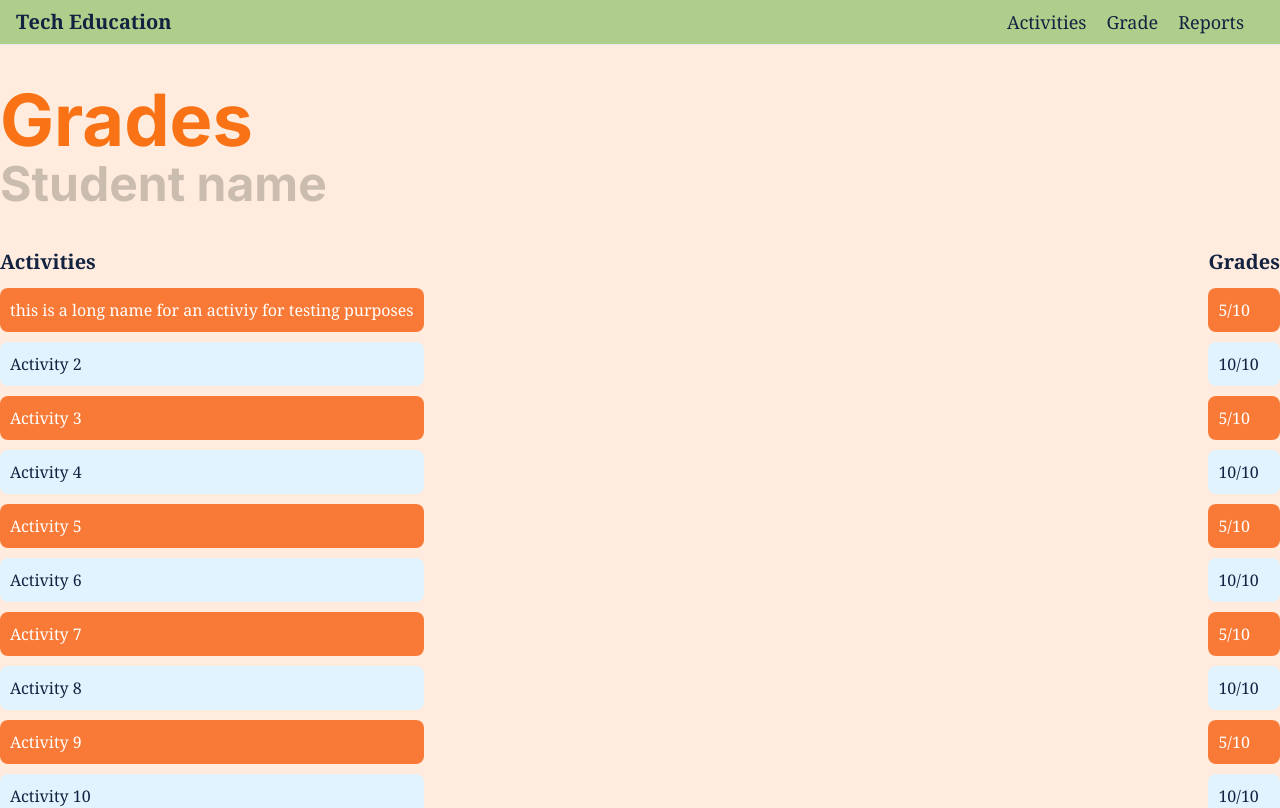
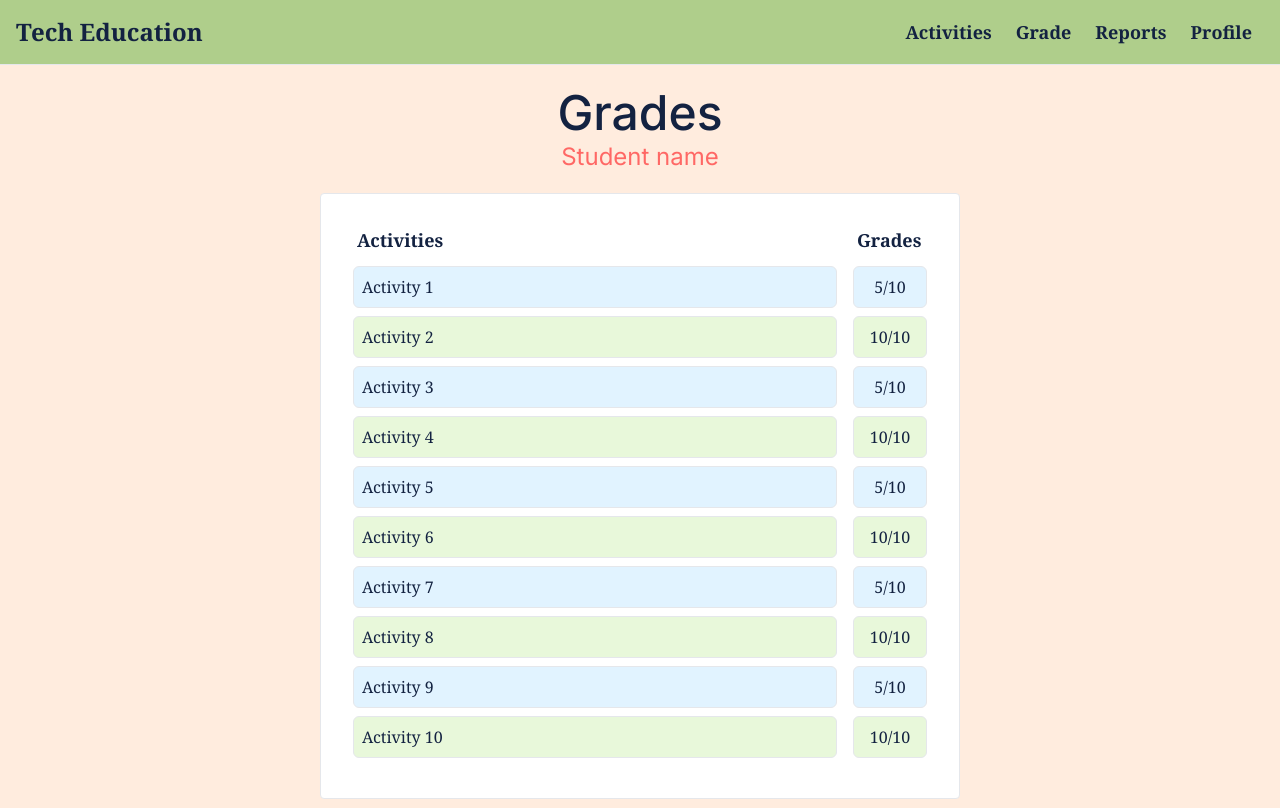
Before and after one commit to ExzyELI/tech-education, a Next.js app: page / in a window 1280 px wide. Shown: the top 808 px of the page. Built offline with nearby package versions, Linux system fonts and the light colour scheme.

Commit message:
Deleted .css file and converted it to tailwind and next.js. Updated UI colors to be more cohesive with the current theme. Fixed the navbar and footer as well.

```diff
--- a/src/app/ActivityScroll.css
+++ /dev/null
@@ -1,26 +0,0 @@
-    /* Styling for activity and grade boxes */
-  .activity-box,
-  .grade-box {
-    padding: 10px;
-    border-radius: 8px;
-    margin-bottom: 10px;
-  }
-
-  .activity-box:nth-child(odd) {
-    background-color: #f87a36; /* orange from sign up for odd activities */
-    color: #ffffff; /* white text for odd font color */
-  }
-
-  .activity-box:nth-child(even) {
-    background-color: #e1f3ff; /* sky blue for even activities */
-
-  }
-
-  .grade-box:nth-child(odd) {
-    background-color: #f87a36; /* orange from sign up for odd grades */
-    color: #ffffff; /* white text for odd font color */
-  }
-
-  .grade-box:nth-child(even) {
-    background-color: #e1f3ff; /* sky blue for even grades */
-  }
--- a/src/app/page.tsx
+++ b/src/app/page.tsx
@@ -1,72 +1,128 @@
-import Image from "next/image";
-import "./ActivityScroll.css"
 export default function Home() {
   return (
-    <div className="flex flex-col min-h-screen bg-[#ffecde]">
-      <header className="gradient font-family: font-serif leading-normal tracking-normal text-[#132241]">
-        <div className="fixed start-0 top-0 z-20 w-full border-b border-gray-200 bg-[#afce8b] flex justify-between items-center px-4 py-2">
-          <h1 className="cursor-pointer text-xl font-bold hover:text-2xl transition-all duration-800 ">Tech Education</h1>
-          <div className="flex text-lg">
-            <label className="mr-5 cursor-pointer transition-all duration-500 transform hover:-translate-y-1 hover:bg-orange-500 hover:text-white hover:p-1 hover:rounded">Activities</label>
-            <label className="mr-5 cursor-pointer transition-all duration-500 transform hover:-translate-y-1 hover:bg-orange-500 hover:text-white hover:p-1 hover:rounded">Grade</label>
-            <label className="mr-5 cursor-pointer transition-all duration-500 transform hover:-translate-y-1 hover:bg-orange-500 hover:text-white hover:p-1 hover:rounded">Reports</label>
+    <div className="flex min-h-screen flex-col bg-[#ffecde] text-[#132241]">
+      {/*navbar begins */}
+      <nav className="sticky w-full border-b border-gray-200 bg-[#afce8b]">
+        <header className="font-family: font-serif leading-normal tracking-normal">
+          <div className="mx-auto flex max-w-screen-xl flex-wrap items-center justify-between p-4">
+            <span className="self-center whitespace-nowrap text-2xl font-semibold">
+              Tech Education
+            </span>
+            {/* tabs */}
+            <div className="flex space-x-3 md:order-2 md:space-x-0 rtl:space-x-reverse">
+              <nav className="text-2lg">
+                <a
+                  href="#"
+                  className="cursor-pointer px-3 text-lg font-semibold hover:text-[#ffe08d]"
+                >
+                  Activities
+                </a>
+                <a
+                  href="#"
+                  className="cursor-pointer px-3 text-lg font-semibold hover:text-[#ffe08d]"
+                >
+                  Grade
+                </a>
+                <a
+                  href="#"
+                  className="cursor-pointer px-3 text-lg font-semibold hover:text-[#ffe08d]"
+                >
+                  Reports
+                </a>
+                <a
+                  href="#"
+                  className="cursor-pointer px-3 text-lg font-semibold hover:text-[#ffe08d]"
+                >
+                  Profile
+                </a>
+              </nav>
+            </div>
           </div>
-        </div>
-      </header>
+        </header>
+      </nav>
+      {/* navbar ends */}
 
-
-      <section className="container mx-auto py-20">
-        <h1 className="text-orange-500 text-7xl font-bold py-1">Grades</h1>
-        <h2 className="text-black opacity-20 text-5xl font-bold">Student name</h2>
-        <div className="flex justify-between mt-10">
-          <div className="gradient font-family: font-serif leading-normal tracking-normal text-[#132241]">
-            <h3 className="text-xl font-semibold mb-3">Activities</h3>
-
-            <ul>
-              {/* Activity colors for odds and evens*/}
-              <div className="activity-box">this is a long name for an activiy for testing purposes</div>
-              <div className="activity-box">Activity 2</div>
-              <div className="activity-box">Activity 3</div>
-              <div className="activity-box">Activity 4</div>
-              <div className="activity-box">Activity 5</div>
-              <div className="activity-box">Activity 6</div>
-              <div className="activity-box">Activity 7</div>
-              <div className="activity-box">Activity 8</div>
-              <div className="activity-box">Activity 9</div>
-              <div className="activity-box">Activity 10</div>
+      <section className="container mx-auto w-full py-5">
+        <h1 className="items-center py-1 text-center text-5xl font-medium">
+          Grades
+        </h1>
+        <h2 className="font-sm items-center text-center text-2xl text-[#ff6865]">
+          Student name
+        </h2>
+        <div className="mx-auto mb-10 mt-5 flex w-1/2 items-center justify-center rounded border bg-white p-8">
+          <div className="gradient font-family: font-serif leading-normal tracking-normal">
+            <h3 className="mb-3 ml-3 text-lg font-semibold">Activities</h3>
+            <ul className="w-[500px]">
+              {/* array for activity colors for odds and evens */}
+              {Array(10)
+                .fill(true)
+                .map((_, index) => {
+                  if (index % 2 == 0) {
+                    return (
+                      <div
+                        key={index}
+                        className="m-2 rounded-md border bg-[#e1f3ff] p-2"
+                      >
+                        Activity {index + 1}
+                      </div>
+                    );
+                  } else {
+                    return (
+                      <div
+                        key={index}
+                        className="m-2 rounded-md border bg-[#e8f8da] p-2"
+                      >
+                        Activity {index + 1}
+                      </div>
+                    );
+                  }
+                })}
             </ul>
           </div>
+
           <div className="gradient font-family: font-serif leading-normal tracking-normal text-[#132241]">
-            <h3 className="text-xl font-semibold mb-3">Grades</h3>
-            <ul>
-              {/* Wrap each grade in a div with a custom class */}
-              <div className="grade-box">5/10</div>
-              <div className="grade-box">10/10</div>
-              <div className="grade-box">5/10</div>
-              <div className="grade-box">10/10</div>
-              <div className="grade-box">5/10</div>
-              <div className="grade-box">10/10</div>
-              <div className="grade-box">5/10</div>
-              <div className="grade-box">10/10</div>
-              <div className="grade-box">5/10</div>
-              <div className="grade-box">10/10</div>
-
+            <h3 className="mb-3 ml-3 text-left text-lg font-semibold">
+              Grades
+            </h3>
+            <ul className="w-[90px]">
+              {/* array for grades to have a different color for odds and evens */}
+              {Array(10)
+                .fill(true)
+                .map((_, index) => {
+                  if (index % 2 == 0) {
+                    return (
+                      <div
+                        key={index}
+                        className="m-2 rounded-md border bg-[#e1f3ff] p-2 text-center"
+                      >
+                        5/10
+                      </div>
+                    );
+                  } else {
+                    return (
+                      <div
+                        key={index}
+                        className="m-2 rounded-md border bg-[#e8f8da] p-2 text-center"
+                      >
+                        10/10
+                      </div>
+                    );
+                  }
+                })}
             </ul>
           </div>
         </div>
       </section>
 
-
-
-
-
-      <footer className="bg-gray-800 text-white py-8 mt-auto">
+      {/* footer begins */}
+      <footer className="sticky w-full bg-[#afce8b]">
         <div className="mx-auto flex w-full max-w-screen-xl items-center justify-center px-4 py-4">
           <span className="text-sm sm:text-center ">
             © 2024 Tech Education™
           </span>
         </div>
       </footer>
+      {/* footer ends */}
     </div>
   );
 }
```
